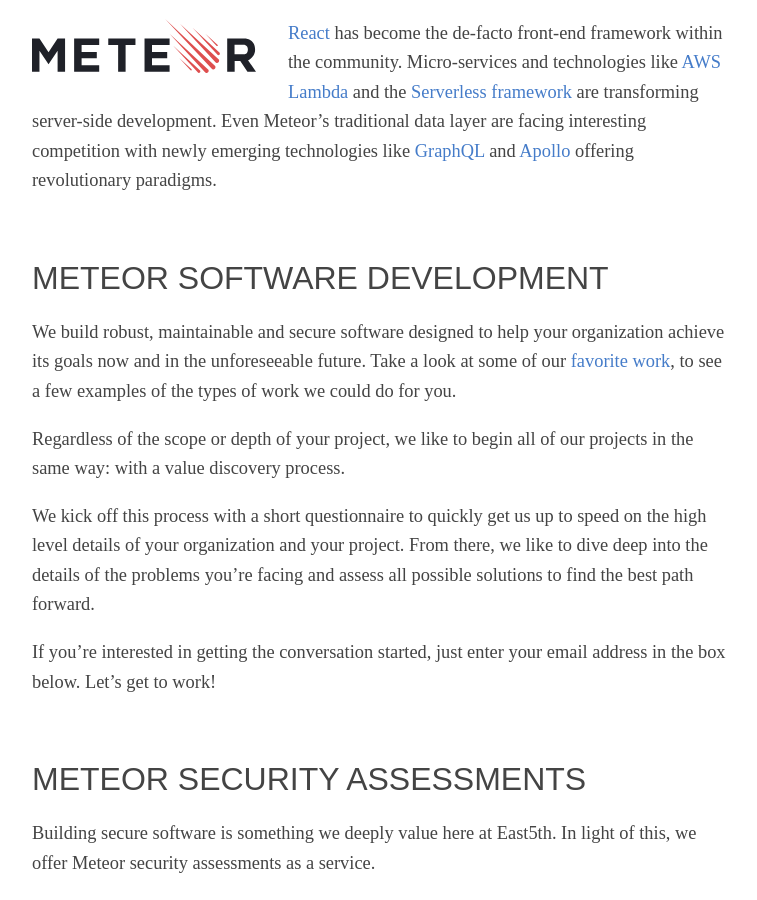
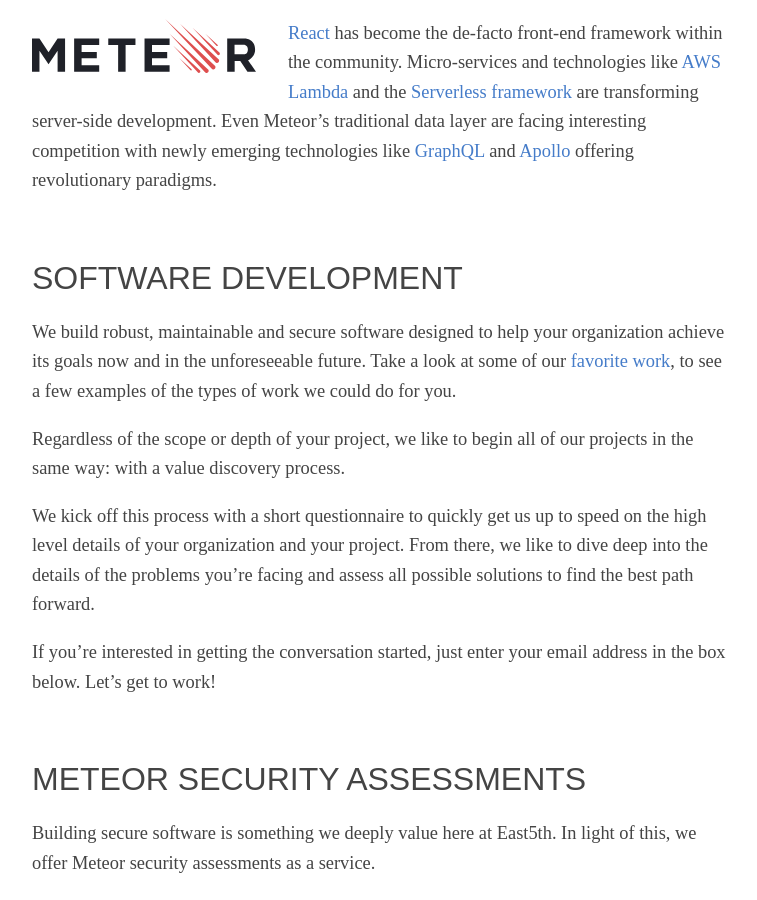
Before and after one commit to pcorey/pcorey.github.io, a Jekyll site: the page built from services/index.html, in a window 1280 px wide and 900 px high, scrolled down 305 px. Shown: the whole window, without its empty margins (258-1015 px from the left). Built offline with Jekyll 4.4.1, drawn with Linux system fonts in a browser that asks for light colours; nearby versions of some CDN libraries.

Commit message:
Heading change

```diff
--- a/services/index.html
+++ b/services/index.html
@@ -13,7 +13,7 @@
     <img src="/img/tech/meteor.svg">
     <p><a href="https://facebook.github.io/react/">React</a> has become the de-facto front-end framework within the community. Micro-services and technologies like <a href="https://aws.amazon.com/lambda/">AWS Lambda</a> and the <a href="https://github.com/serverless/serverless">Serverless framework</a> are transforming server-side development. Even Meteor’s traditional data layer are facing interesting competition with newly emerging technologies like <a href="https://facebook.github.io/react/blog/2015/05/01/graphql-introduction.html">GraphQL</a> and <a href="http://www.apollostack.com/">Apollo</a> offering revolutionary paradigms.</p>
 
-    <h1>Meteor Software Development</h1>
+    <h1>Software Development</h1>
     <p>We build robust, maintainable and secure software designed to help your organization achieve its goals now and in the unforeseeable future. Take a look at some of our <a href="/case-studies/">favorite work</a>, to see a few examples of the types of work we could do for you.</p>
     <p>Regardless of the scope or depth of your project, we like to begin all of our projects in the same way: with a value discovery process.</p>
     <p>We kick off this process with a short questionnaire to quickly get us up to speed on the high level details of your organization and your project. From there, we like to dive deep into the details of the problems you’re facing and assess all possible solutions to find the best path forward.</p>
```
